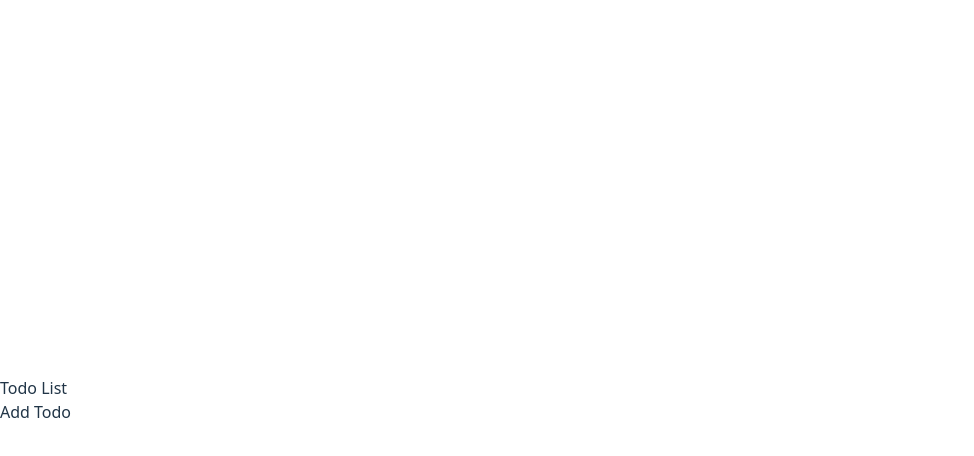
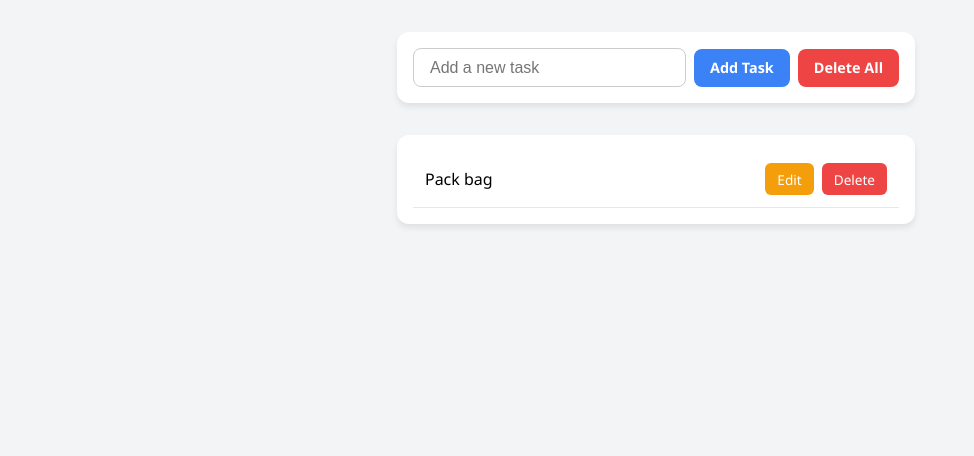
Before and after one commit to Krishnaveni-Mestree/To-Do-List_using_redux-toolkit, a React (Vite) app: page / in a window 1280 px wide. Shown: the top 456 px of the page, without its empty margins (0-974 px from the left). Built offline with nearby package versions, Linux system fonts and the light colour scheme.

Commit message:
worked on AddTodo and TodoList components

```diff
--- a/src/App.css
+++ b/src/App.css
@@ -1,30 +1,111 @@
-.todo-item span{
-  flex: 1;
-  color: #f1f1f1;
+/* Base styles */
+body {
+  font-family: 'Segoe UI', Tahoma, Geneva, Verdana, sans-serif;
+  background-color: #f3f4f6;
+  margin: 0;
+  padding: 2rem;
+  display: flex;
+  flex-direction: column;
+  align-items: center;
 }
 
-.todo-item input{
-  flex:1;
-  padding:8px;
-  border-radius: 4px;
-  border: 1px solid #444;
-  background-color: #2d2d2d;
-  color: #f1f1f1;
+/* Input group for AddTodo */
+.input-group {
+  display: flex;
+  gap: 0.5rem;
+  align-items: center;
+  background-color: white;
+  padding: 1rem;
+  border-radius: 12px;
+  box-shadow: 0 4px 6px rgba(0, 0, 0, 0.08);
+  max-width: 600px;
+  width: 100%;
+  margin-bottom: 2rem;
 }
 
-.todo-item button{
-  margin-left: 8px;
-  padding: 6px 10px;
-  border:none;
-  border-radius: 4px;
-  cursor:pointer;
-  color:#f1f1f1;
+.input-group input {
+  flex: 1;
+  padding: 0.6rem 1rem;
+  border: 1px solid #ccc;
+  border-radius: 8px;
+  font-size: 1rem;
 }
 
-.todo-item button:first-of-type{
-  background-color: #3498db;
+.input-group button {
+  padding: 0.6rem 1rem;
+  border: none;
+  border-radius: 8px;
+  color: white;
+  font-weight: bold;
+  cursor: pointer;
+  font-size: 0.9rem;
+  transition: background-color 0.2s ease;
 }
 
-.todo-item .delete-btn{
-  background-color: #e74c3c;
+.input-group button:first-of-type {
+  background-color: #3b82f6; /* Add Task - Blue */
 }
+
+.input-group button:first-of-type:hover {
+  background-color: #2563eb;
+}
+
+.input-group .delete-all {
+  background-color: #ef4444; /* Red */
+}
+
+.input-group .delete-all:hover {
+  background-color: #dc2626;
+}
+
+/* Container for task list */
+.container {
+  background-color: white;
+  padding: 1rem;
+  border-radius: 12px;
+  box-shadow: 0 4px 6px rgba(0, 0, 0, 0.08);
+  max-width: 600px;
+  width: 100%;
+}
+
+/* Individual task item */
+.task-item {
+  display: flex;
+  justify-content: space-between;
+  align-items: center;
+  padding: 0.75rem;
+  border-bottom: 1px solid #e5e7eb;
+}
+
+.task-item span {
+  font-size: 1rem;
+  flex: 1;
+  color: black;
+}
+
+.task-item button {
+  margin-left: 0.5rem;
+  padding: 0.4rem 0.75rem;
+  font-size: 0.85rem;
+  border: none;
+  border-radius: 6px;
+  cursor: pointer;
+  color: white;
+  transition: background-color 0.2s ease;
+}
+
+.task-item button:first-of-type {
+  background-color: #f59e0b; /* Edit - Amber */
+}
+
+.task-item button:first-of-type:hover {
+  background-color: #d97706;
+}
+
+.task-item button:last-of-type {
+  background-color: #ef4444; /* Delete - Red */
+}
+
+.task-item button:last-of-type:hover {
+  background-color: #dc2626;
+}
--- a/src/App.jsx
+++ b/src/App.jsx
@@ -5,8 +5,8 @@ import TodoList from './components/TodoList'
 function App() {
   return (
     <>
+      <AddTodo/>
       <TodoList/>
-      <AddTodo/>
     </>
   )
 }
--- a/src/components/AddTodo.jsx
+++ b/src/components/AddTodo.jsx
@@ -1,11 +1,20 @@
-import React from 'react'
+import React, { useState } from 'react';
 
 function AddTodo() {
+  const [task, setTask] = useState('');
+
   return (
-    <div>
-      Add Todo
+    <div className="input-group">
+      <input
+        type="text"
+        placeholder="Add a new task"
+        value={task}
+        onChange={(e) => setTask(e.target.value)}
+      />
+      <button>Add Task</button>
+      <button className="delete-all">Delete All</button>
     </div>
-  )
+  );
 }
 
-export default AddTodo
+export default AddTodo;
--- a/src/components/TodoList.jsx
+++ b/src/components/TodoList.jsx
@@ -1,11 +1,15 @@
-import React from 'react'
+import React from 'react';
 
 function TodoList() {
   return (
-    <div>
-      Todo List
+    <div className="container">
+      <div className="task-item">
+        <span>Pack bag</span>
+        <button>Edit</button>
+        <button>Delete</button>
+      </div>
     </div>
-  )
+  );
 }
 
-export default TodoList
+export default TodoList;
```
